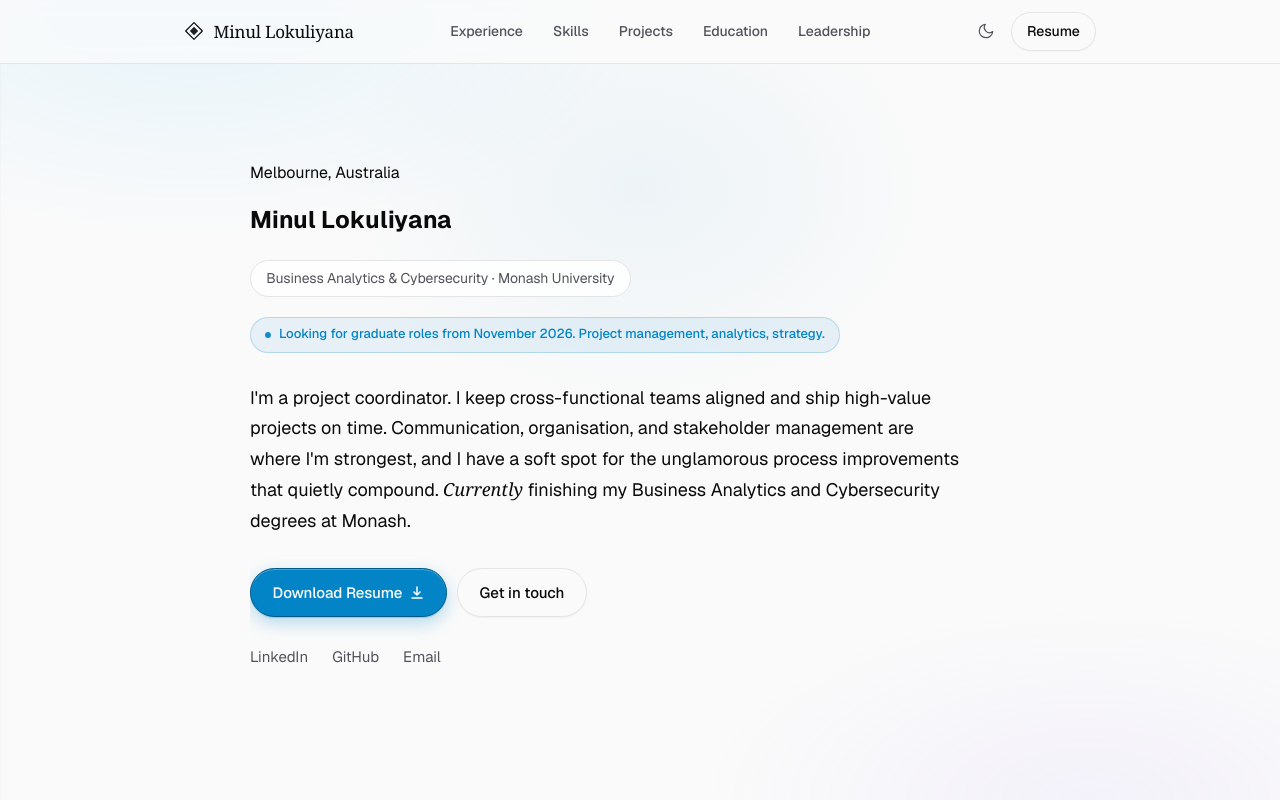
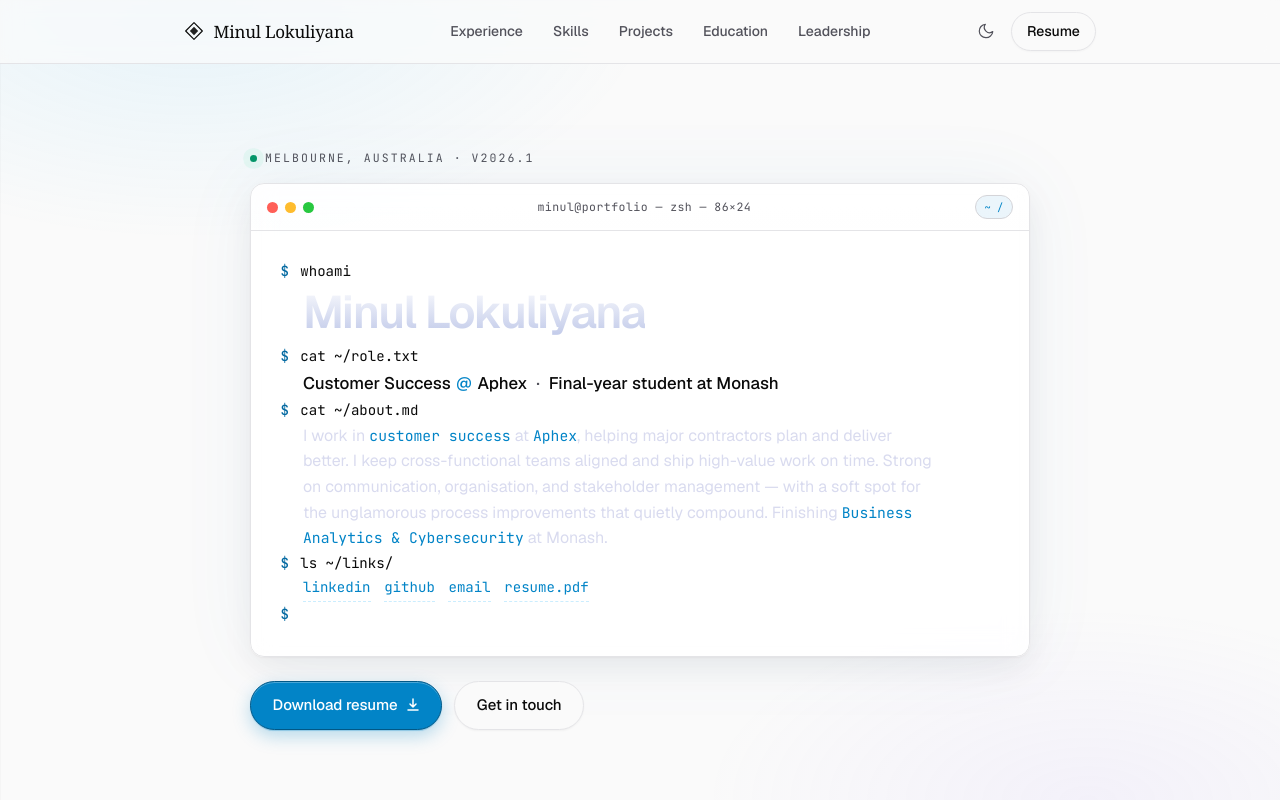
Before and after one commit to Mainulll/Resume, a React (Vite) app: page / in a window 1280 px wide. Shown: the top 800 px of the page. Built offline with nearby package versions, Linux system fonts and the light colour scheme.

Commit message:
feat(hero): terminal-window hero with typing cascade and Aphex copy

```diff
--- a/src/App.jsx
+++ b/src/App.jsx
@@ -7,8 +7,7 @@
   name: 'Minul Lokuliyana',
   resumePdf: '/MinulLokuliyana_Resume.pdf',
   location: 'Melbourne, Australia',
-  role: 'Business Analytics & Cybersecurity · Monash University',
-  openTo: 'Looking for graduate roles from November 2026. Project management, analytics, strategy.',
+  role: 'Customer Success @ Aphex · Final-year student at Monash',
   contact: {
     email: 'minullokuliyana@hotmail.com',
     mobile: '+61 402 528 040',
@@ -209,35 +208,6 @@
   )
 }
 
-/* ── Name reveal (Apple-style character cascade) ──────────────────── */
-function NameReveal({ name, startDelay = 0.18 }) {
-  const reduce = useReducedMotion()
-  if (reduce) return <h1>{name}</h1>
-
-  const chars = Array.from(name)
-  return (
-    <h1 aria-label={name} className="hero-name">
-      <span aria-hidden="true">
-        {chars.map((c, i) => (
-          <motion.span
-            key={`${c}-${i}`}
-            className="hero-name-char"
-            initial={{ opacity: 0, y: 10, filter: 'blur(7px)' }}
-            animate={{ opacity: 1, y: 0, filter: 'blur(0px)' }}
-            transition={{
-              duration: 0.55,
-              delay: startDelay + i * 0.035,
-              ease: [0.22, 1, 0.36, 1],
-            }}
-          >
-            {c === ' ' ? ' ' : c}
-          </motion.span>
-        ))}
-      </span>
-    </h1>
-  )
-}
-
 /* ── Brand mark ───────────────────────────────────────────────────── */
 function BrandMark() {
   return (
@@ -377,64 +347,92 @@
 
 /* ── Hero ─────────────────────────────────────────────────────────── */
 function Hero() {
-  const [contactOpen, setContactOpen] = useState(false)
-  const wrapRef = useRef(null)
-
-  useEffect(() => {
-    if (!contactOpen) return
-    const onDown = (e) => { if (!wrapRef.current?.contains(e.target)) setContactOpen(false) }
-    document.addEventListener('pointerdown', onDown)
-    return () => document.removeEventListener('pointerdown', onDown)
-  }, [contactOpen])
+  const reduce = useReducedMotion()
+  const baseDelay = reduce ? 0 : 1.35 // start after boot overlay clears
 
   return (
     <section id="top" className="container hero">
-      <motion.p
-        className="eyebrow hero-eyebrow"
+      <motion.div
+        className="hero-eyebrow mono"
+        initial={{ opacity: 0, y: 4 }}
+        animate={{ opacity: 1, y: 0 }}
+        transition={{ duration: 0.4, delay: baseDelay, ease: [0.22, 1, 0.36, 1] }}
+      >
+        <span className="hero-pulse" aria-hidden="true" />
+        {data.location} · v2026.1
+      </motion.div>
+
+      <motion.div
+        className="term-window hero-term"
+        initial={{ opacity: 0, y: 12 }}
+        animate={{ opacity: 1, y: 0 }}
+        transition={{ duration: 0.5, delay: baseDelay + 0.1, ease: [0.22, 1, 0.36, 1] }}
+      >
+        <div className="term-titlebar">
+          <div className="term-dots"><span /><span /><span /></div>
+          <div className="term-title mono">minul@portfolio — zsh — 86×24</div>
+          <div className="term-tab mono">~ /</div>
+        </div>
+        <div className="term-body mono">
+          <HeroLine delay={baseDelay + 0.30} prompt>whoami</HeroLine>
+          <HeroLine delay={baseDelay + 0.55} kind="name">{data.name}</HeroLine>
+
+          <HeroLine delay={baseDelay + 0.85} prompt>cat ~/role.txt</HeroLine>
+          <HeroLine delay={baseDelay + 1.10} kind="role">
+            Customer Success <span className="hero-at">@</span> Aphex
+            <span className="hero-sep">·</span>
+            Final-year student at Monash
+          </HeroLine>
+
+          <HeroLine delay={baseDelay + 1.45} prompt>cat ~/about.md</HeroLine>
+          <HeroLine delay={baseDelay + 1.70} kind="bio">
+            I work in <em>customer success</em> at <em>Aphex</em>, helping major contractors plan and deliver better. I keep cross-functional teams aligned and ship high-value work on time. Strong on communication, organisation, and stakeholder management — with a soft spot for the unglamorous process improvements that quietly compound. Finishing <em>Business Analytics &amp; Cybersecurity</em> at Monash.
+          </HeroLine>
+
+          <HeroLine delay={baseDelay + 2.20} prompt>ls ~/links/</HeroLine>
+          <HeroLine delay={baseDelay + 2.45} kind="links">
+            <a href={data.contact.linkedin} target="_blank" rel="noopener noreferrer">linkedin</a>
+            <a href={data.contact.github} target="_blank" rel="noopener noreferrer">github</a>
+            <a href={`mailto:${data.contact.email}`}>email</a>
+            <a href={data.resumePdf} download="Minul_Lokuliyana_Resume.pdf">resume.pdf</a>
+          </HeroLine>
+
+          <HeroLine delay={baseDelay + 2.85} prompt cursor />
+        </div>
+      </motion.div>
+
+      <motion.div
+        className="hero-cta-row"
         initial={{ opacity: 0, y: 6 }}
         animate={{ opacity: 1, y: 0 }}
-        transition={{ duration: 0.5, ease: [0.22, 1, 0.36, 1] }}
+        transition={{ duration: 0.45, delay: baseDelay + 3.0, ease: [0.22, 1, 0.36, 1] }}
       >
-        {data.location}
-      </motion.p>
-
-      <NameReveal name={data.name} startDelay={0.18} />
-
-      <motion.div
-        initial={{ opacity: 0, y: 10 }}
-        animate={{ opacity: 1, y: 0 }}
-        transition={{ duration: 0.6, delay: 0.95, ease: [0.22, 1, 0.36, 1] }}
-      >
-        <p className="hero-rolepill">{data.role}</p>
-        <p className="chip hero-chip"><span className="chip-dot" aria-hidden="true" />{data.openTo}</p>
-        <p className="hero-pitch">
-          I'm a project coordinator. I keep cross-functional teams aligned and ship high-value projects on time. Communication, organisation, and stakeholder management are where I'm strongest, and I have a soft spot for the unglamorous process improvements that quietly compound. <em>Currently</em> finishing my Business Analytics and Cybersecurity degrees at Monash.
-        </p>
-        <div className="hero-cta-row" ref={wrapRef}>
-          <a href={data.resumePdf} download="Minul_Lokuliyana_Resume.pdf" className="btn btn-primary">
-            Download Resume
-            <svg width="14" height="14" viewBox="0 0 14 14" fill="none" aria-hidden="true">
-              <path d="M7 1v8M4 6l3 3 3-3M2 12h10" stroke="currentColor" strokeWidth="1.5" strokeLinecap="round" strokeLinejoin="round" />
-            </svg>
-          </a>
-          {!contactOpen ? (
-            <button type="button" className="btn btn-secondary" onClick={() => setContactOpen(true)}>
-              Get in touch
-            </button>
-          ) : (
-            <>
-              <a href={`tel:${data.contact.mobile}`} className="btn btn-secondary">Mobile</a>
-              <a href={`mailto:${data.contact.email}`} className="btn btn-secondary">Email</a>
-            </>
-          )}
-        </div>
-        <nav className="hero-links" aria-label="Profiles">
-          <a href={data.contact.linkedin} target="_blank" rel="noopener noreferrer">LinkedIn</a>
-          <a href={data.contact.github} target="_blank" rel="noopener noreferrer">GitHub</a>
-          <a href={`mailto:${data.contact.email}`}>Email</a>
-        </nav>
+        <a href={data.resumePdf} download="Minul_Lokuliyana_Resume.pdf" className="btn btn-primary">
+          Download resume
+          <svg width="14" height="14" viewBox="0 0 14 14" fill="none" aria-hidden="true">
+            <path d="M7 1v8M4 6l3 3 3-3M2 12h10" stroke="currentColor" strokeWidth="1.5" strokeLinecap="round" strokeLinejoin="round" />
+          </svg>
+        </a>
+        <a href={`mailto:${data.contact.email}`} className="btn btn-secondary">Get in touch</a>
       </motion.div>
     </section>
+  )
+}
+
+function HeroLine({ children, delay, prompt = false, cursor = false, kind }) {
+  const reduce = useReducedMotion()
+  const className = `term-line${kind ? ` term-${kind}` : ''}${prompt ? ' term-cmd' : ' term-out'}`
+  return (
+    <motion.div
+      className={className}
+      initial={reduce ? false : { opacity: 0 }}
+      animate={{ opacity: 1 }}
+      transition={{ duration: 0.25, delay, ease: 'easeOut' }}
+    >
+      {prompt && <span className="term-prompt">$</span>}
+      <span className="term-content">{children}</span>
+      {cursor && <span className="term-cursor" />}
+    </motion.div>
   )
 }
 
--- a/src/index.css
+++ b/src/index.css
@@ -110,7 +110,7 @@
 .container-wide { max-width: 960px; margin: 0 auto; padding: 0 1.5rem; }
 
 /* ── Inline link with animated underline ───────────────────────────── */
-a.linked, .hero-links a, .footer-links a, .project-card a, .bullets a {
+a.linked, .footer-links a, .project-card a, .bullets a {
   position: relative;
   color: var(--text);
   display: inline;
@@ -120,7 +120,7 @@
   background-position: 0 100%;
   transition: background-size 0.28s ease, color 0.18s ease;
 }
-a.linked:hover, .hero-links a:hover, .footer-links a:hover, .project-card a:hover, .bullets a:hover {
+a.linked:hover, .footer-links a:hover, .project-card a:hover, .bullets a:hover {
   background-size: 100% 1px;
   color: var(--accent);
 }
@@ -316,39 +316,6 @@
   .nav-disclosure-panel .nav-link { padding: 0.625rem 0.875rem; font-size: 0.9375rem; }
 }
 
-/* ── Hero ──────────────────────────────────────────────────────────── */
-.hero { padding: 6rem 0 5rem; position: relative; overflow: hidden; }
-.hero::before {
-  content: ''; position: absolute; inset: -10% -10% auto -10%; height: 80%;
-  background: radial-gradient(ellipse 55% 70% at 50% 35%, var(--accent-soft) 0%, transparent 60%);
-  pointer-events: none; z-index: -1;
-  opacity: 0.7;
-}
-.hero-eyebrow { margin-bottom: 1rem; }
-.hero h1.hero-name { margin-bottom: 1.25rem; }
-.hero h1 { margin-bottom: 1.25rem; }
-.hero-name-char {
-  display: inline-block;
-  white-space: pre;
-  will-change: transform, opacity, filter;
-}
-.hero-rolepill {
-  display: inline-block;
-  background: var(--surface); border: 1px solid var(--border);
-  padding: 0.4rem 0.95rem; border-radius: 999px;
-  font-size: 0.875rem; color: var(--text-muted);
-  margin-bottom: 1.25rem; letter-spacing: -0.005em;
-}
-.hero-chip { margin-bottom: 1.875rem; }
-.hero-pitch {
-  font-size: 1.125rem; line-height: 1.7; color: var(--text);
-  margin-bottom: 2rem; max-width: 60ch;
-}
-.hero-pitch em { font-style: italic; font-family: 'Fraunces', Georgia, serif; font-weight: 400; }
-.hero-cta-row { display: flex; flex-wrap: wrap; gap: 0.625rem; margin-bottom: 1.75rem; }
-.hero-links { display: flex; flex-wrap: wrap; gap: 1.5rem; font-size: 0.9375rem; }
-.hero-links a { color: var(--text-muted); }
-
 /* ── Experience ────────────────────────────────────────────────────── */
 .experience-list { display: flex; flex-direction: column; gap: 1.25rem; }
 .exp-card { display: flex; flex-direction: column; gap: 0.625rem; }
@@ -436,7 +403,6 @@
   .container, .container-wide { padding: 0 1.25rem; }
   .section { padding: 4rem 0; }
   .hero { padding: 3.5rem 0 3rem; }
-  .hero-pitch { font-size: 1.0625rem; }
   .card { padding: 1.25rem 1.4rem; }
   .section-header { margin-bottom: 2rem; }
   .footer { padding: 3.5rem 0; margin-top: 2.5rem; }
@@ -512,3 +478,134 @@
 @media (prefers-reduced-motion: reduce) {
   .boot-overlay { display: none !important; }
 }
+
+/* ── Hero ──────────────────────────────────────────────────────────────── */
+.hero { padding: 5rem 0 4rem; position: relative; }
+
+.hero-eyebrow {
+  display: inline-flex; align-items: center; gap: 0.5rem;
+  font-size: 0.72rem; letter-spacing: 0.18em; text-transform: uppercase;
+  color: var(--text-muted);
+  margin-bottom: 1rem;
+}
+.hero-pulse {
+  width: 7px; height: 7px; border-radius: 50%;
+  background: var(--accent-green);
+  box-shadow: 0 0 0 0 rgba(52, 211, 153, 0.5);
+  animation: hero-pulse 2s ease-out infinite;
+}
+@keyframes hero-pulse {
+  0% { box-shadow: 0 0 0 0 rgba(52, 211, 153, 0.5); }
+  70% { box-shadow: 0 0 0 8px rgba(52, 211, 153, 0); }
+  100% { box-shadow: 0 0 0 0 rgba(52, 211, 153, 0); }
+}
+
+/* ── Terminal window (shared with post page) ─────────────────────────── */
+.term-window {
+  background: var(--surface);
+  border: 1px solid var(--border);
+  border-radius: 14px;
+  box-shadow: var(--shadow), var(--glow-sky);
+  overflow: hidden;
+  backdrop-filter: blur(12px);
+}
+.term-titlebar {
+  display: flex; align-items: center;
+  padding: 0.65rem 1rem;
+  background: linear-gradient(180deg, rgba(255, 255, 255, 0.04), rgba(255, 255, 255, 0.01));
+  border-bottom: 1px solid var(--border);
+}
+.term-dots { display: flex; gap: 7px; }
+.term-dots span { width: 11px; height: 11px; border-radius: 50%; }
+.term-dots span:nth-child(1) { background: #ff5f57; }
+.term-dots span:nth-child(2) { background: #febc2e; }
+.term-dots span:nth-child(3) { background: #28c840; }
+.term-title {
+  flex: 1; text-align: center;
+  font-size: 0.72rem; color: var(--text-muted);
+  letter-spacing: 0.04em;
+}
+.term-tab {
+  font-size: 0.65rem; padding: 0.18rem 0.55rem;
+  border-radius: 999px;
+  background: var(--accent-soft);
+  color: var(--accent);
+  border: 1px solid var(--border-strong);
+}
+
+.term-body {
+  padding: 1.75rem 1.85rem 1.85rem;
+  font-size: 0.88rem;
+  line-height: 1.75;
+}
+.term-line { display: flex; gap: 0.7rem; align-items: baseline; }
+.term-cmd .term-prompt { color: var(--accent-strong); user-select: none; font-weight: 500; }
+.term-cmd .term-content { color: var(--text); }
+.term-out { padding-left: 1.4rem; color: var(--text-muted); }
+
+.term-name .term-content {
+  font-family: 'Geist', sans-serif;
+  font-size: clamp(2rem, 5vw, 2.85rem);
+  font-weight: 600;
+  letter-spacing: -0.035em;
+  line-height: 1.02;
+  background: linear-gradient(180deg, #ffffff 0%, #b8c2e6 100%);
+  -webkit-background-clip: text;
+  background-clip: text;
+  -webkit-text-fill-color: transparent;
+  padding: 0.35rem 0 0.55rem;
+}
+.term-role .term-content {
+  font-family: 'Geist', sans-serif;
+  font-size: 1.05rem;
+  font-weight: 500;
+  color: var(--text);
+}
+.hero-at { color: var(--accent); margin: 0 0.1rem; }
+.hero-sep { color: var(--text-muted); margin: 0 0.55rem; }
+
+.term-bio .term-content {
+  font-family: 'Geist', sans-serif;
+  font-size: 1rem;
+  font-weight: 400;
+  color: #d9dbef;
+  line-height: 1.6;
+  max-width: 60ch;
+}
+.term-bio em {
+  color: var(--accent);
+  font-style: normal;
+  font-family: 'JetBrains Mono', monospace;
+  font-size: 0.92em;
+}
+
+.term-links .term-content { display: flex; flex-wrap: wrap; gap: 0.85rem; }
+.term-links a {
+  color: var(--accent);
+  text-decoration: none;
+  border-bottom: 1px dashed rgba(125, 211, 252, 0.4);
+  padding-bottom: 1px;
+  transition: color 0.2s ease, border-color 0.2s ease;
+}
+.term-links a:hover { color: var(--accent-violet); border-bottom-color: var(--accent-violet); }
+
+.term-cursor {
+  display: inline-block;
+  width: 9px; height: 1em;
+  background: var(--accent-strong);
+  vertical-align: -2px;
+  margin-left: 3px;
+  animation: term-blink 1.05s steps(2) infinite;
+}
+@keyframes term-blink { 0%, 50% { opacity: 1; } 50.01%, 100% { opacity: 0; } }
+
+/* ── Hero CTA row ──────────────────────────────────────────────────────────────── */
+.hero-cta-row {
+  display: flex; flex-wrap: wrap; gap: 0.75rem;
+  margin-top: 1.5rem;
+}
+
+@media (max-width: 640px) {
+  .hero { padding: 3rem 0 2.5rem; }
+  .term-body { padding: 1.25rem 1.25rem 1.5rem; font-size: 0.82rem; }
+}
```
